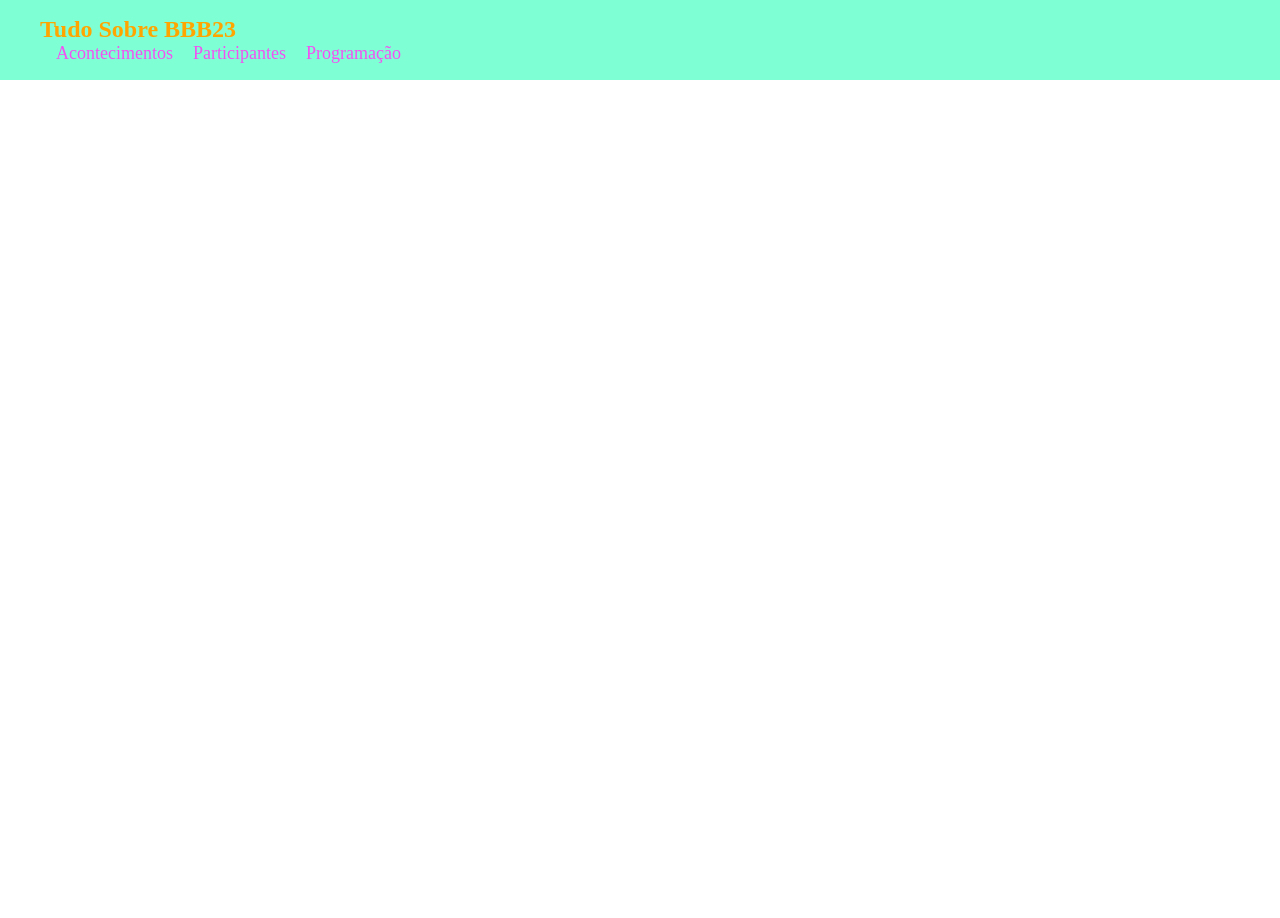
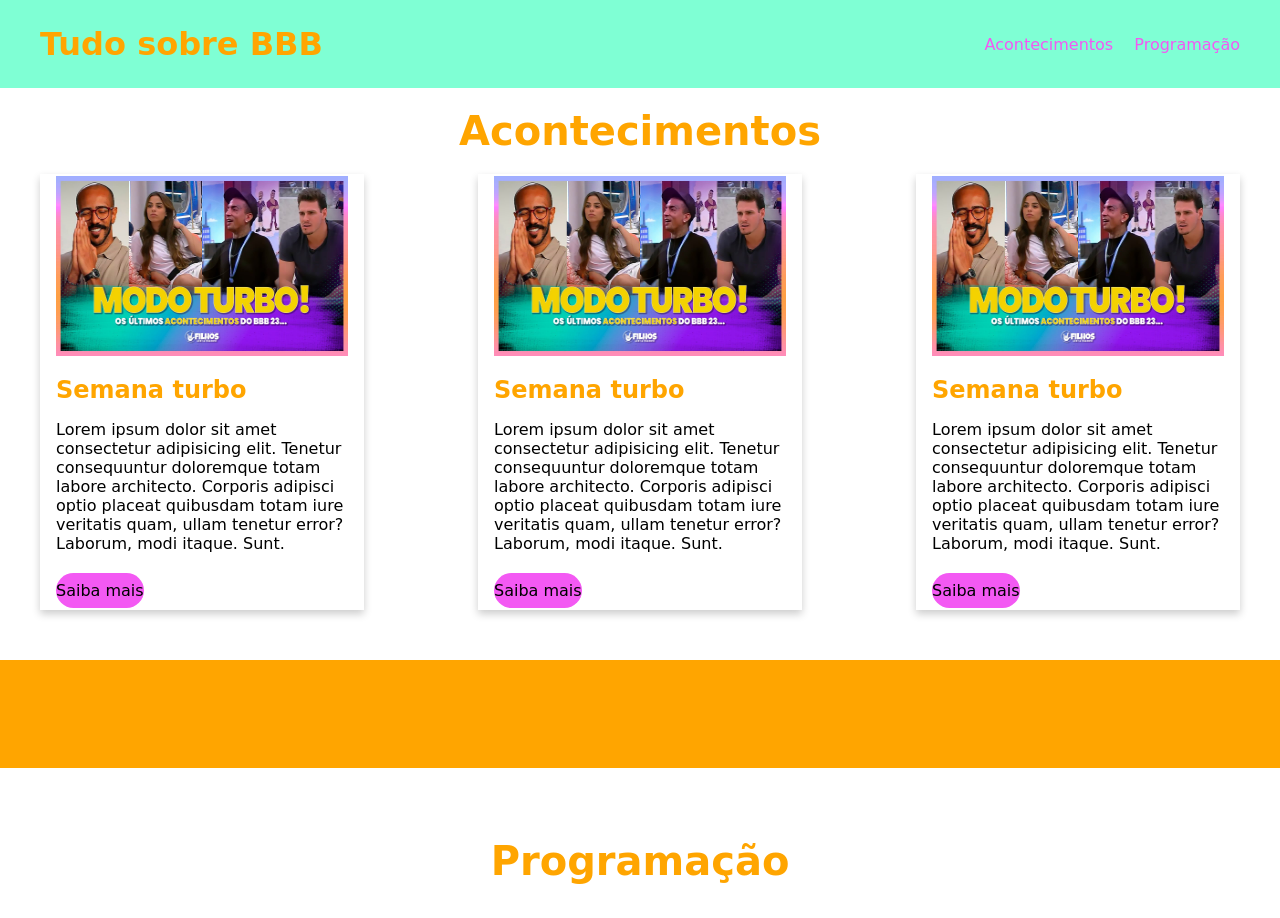
Before and after one commit to RaquelATeixeira51/tarefas_ebac, a plain HTML site: page src/index.html in a window 1280 px wide. Shown: the top 918 px of the page. Before the commit the page ends 800 px from the top, so only its background shows below. Drawn offline with Linux system fonts and the light colour scheme; a web font is replaced by a local one.

Commit message:
first commit

```diff
--- a/src/css/index.css
+++ b/src/css/index.css
@@ -4,31 +4,148 @@
     box-sizing: border-box;
 }
 
-header {
-    padding: 16px 0;
+header{
+    padding: 25px 0;
     background-color: aquamarine;
     color: orange;
+    font-family: 'Tilt Warp', cursive;
+}
+
+header .container {
+    display: flex;
+    justify-content: space-between;
+    align-items: center;
+}
+
+.container{
+    max-width: 1200px;
+    width: 100%;
+    margin: 0 auto;
+    font-family: 'Tilt Warp', cursive;
 }
 
 header nav li {
     display: inline;
-    margin-left: 16px;
+    padding-left: 16px;
+
 }
 
-header nav li a {
-    color: rgb(243, 80, 243);
+header li a {
     text-decoration: none;
-    font-size: 18px;
+    color: rgb(243, 89, 243);
 }
 
-.container {
-    max-width: 1200px;
-    width: 100%;
-    margin: 0 auto;
+#acontecimentos h1 {
+    padding: 20px 0;
+    color: orange;
+    font-size: 40px;
+    display: flex;
+    flex-direction: column;
+    font-family: 'Tilt Warp', cursive;
+    align-items: center;
+
 }
 
-header .container {
+#acontecimentos .container{
     display: flex;
-    align-items: center;
+    position: relative;
     justify-content: space-between;
 }
+
+.card-acontecimentos img{
+    height: 180px;
+    width: 100%;
+}
+
+.card-acontecimentos a {
+    background-color: rgb(243, 89, 243);
+    color: black;
+    border-radius: 30px;
+    text-decoration: none;
+    padding: 8px 0;
+    display: inline-block;
+    margin-top: 20px;
+}
+
+.card-acontecimentos h2 {
+    color: orange;
+    padding: 16px 0;
+}
+
+.card-acontecimentos {
+    box-shadow: 0 4px 8px 0 rgba(0,0,0,0.2);
+    transition: 0.3s;
+    width: 27%;
+    padding: 2px 16px;
+    margin-bottom: 50px;
+}
+
+.card-acontecimentos:hover {
+    box-shadow: 0 8px 16px 0 rgba(0,0,0,0.2);
+}
+
+#sep .separador {
+    background-color:orange;
+    margin-bottom: 50px;
+}
+
+#programacao h1 {
+    padding: 20px 0;
+    color: orange;
+    font-size: 40px;
+    display: flex;
+    flex-direction: column;
+    font-family: 'Tilt Warp', cursive;
+    align-items: center;
+
+}
+
+#programacao .container {
+    display: flex;
+    flex-direction: column;
+    align-items: center;
+    margin-bottom: 30px;
+}
+
+#programacao .container img {
+    max-width: 680px;
+    width: 100%;
+    padding: 16px 2px;
+}
+
+#footer h1 {
+    padding: 20px 0;
+    color: orange;
+    font-size: 40px;
+    display: flex;
+    flex-direction: column;
+    font-family: 'Tilt Warp', cursive;
+    margin-left: 30px;
+
+}
+
+form {
+    margin-left: 30px;
+}
+
+label {
+    padding: 12px 12px 12px 0;
+    display: inline-block;
+  }
+
+  input[type=submit] {
+    background-color: orange;
+    color: white;
+    padding: 12px 20px;
+    border: none;
+    border-radius: 20px;
+    cursor: pointer;
+  }
+
+  input[type=submit]:hover {
+    background-color: purple;
+  }
+
+  input[type=email] {
+    border-radius: 20px;
+  }
--- a/src/index.html
+++ b/src/index.html
@@ -1,30 +1,117 @@
 <!DOCTYPE html>
 <html lang="en">
+
 <head>
     <meta charset="UTF-8">
     <meta http-equiv="X-UA-Compatible" content="IE=edge">
     <meta name="viewport" content="width=device-width, initial-scale=1.0">
     <link rel="stylesheet" href="./css/index.css">
+    <link rel="preconnect" href="https://fonts.googleapis.com">
+    <link rel="preconnect" href="https://fonts.gstatic.com" crossorigin>
+    <link href="https://fonts.googleapis.com/css2?family=Tilt+Warp&display=swap" rel="stylesheet">
     <title>Tudo sobre BBB</title>
 </head>
+
 <body>
     <header>
         <div class="container">
+            <h1>Tudo sobre BBB</h1>
             <nav>
-                <h1>Tudo Sobre BBB23</h1>
                 <ul>
                     <li>
-                        <a href="#">Acontecimentos</a>
+                        <a href="#acontecimentos">Acontecimentos</a>
                     </li>
                     <li>
-                        <a href="#">Participantes</a>
-                    </li>
-                    <li>
-                        <a href="#">Programação</a>
+                        <a href="#programacao">Programação</a>
                     </li>
                 </ul>
             </nav>
         </div>
     </header>
+    <section id="acontecimentos">
+        <h1>Acontecimentos</h1>
+        <div class="container">
+            <div class="card-acontecimentos">
+                <img src="./img/acontecimentos.jpg">
+                <h2>Semana turbo</h2>
+                <p>Lorem ipsum dolor sit amet consectetur adipisicing elit. Tenetur consequuntur doloremque totam labore
+                    architecto. Corporis adipisci optio placeat quibusdam totam iure veritatis quam, ullam tenetur
+                    error? Laborum, modi itaque. Sunt.</p>
+                <a href="#">Saiba mais</a>
+            </div>
+
+            <div class="card-acontecimentos">
+                <img src="./img/acontecimentos.jpg">
+                <h2>Semana turbo</h2>
+                <p>Lorem ipsum dolor sit amet consectetur adipisicing elit. Tenetur consequuntur doloremque totam labore
+                    architecto. Corporis adipisci optio placeat quibusdam totam iure veritatis quam, ullam tenetur
+                    error? Laborum, modi itaque. Sunt.</p>
+                <a href="#">Saiba mais</a>
+            </div>
+
+            <div class="card-acontecimentos">
+                <img src="./img/acontecimentos.jpg">
+                <h2>Semana turbo</h2>
+                <p>Lorem ipsum dolor sit amet consectetur adipisicing elit. Tenetur consequuntur doloremque totam labore
+                    architecto. Corporis adipisci optio placeat quibusdam totam iure veritatis quam, ullam tenetur
+                    error? Laborum, modi itaque. Sunt.</p>
+                <a href="#">Saiba mais</a>
+            </div>
+        </div>
+    </section>
+    <section id="sep">
+        <div class="separador">
+            <br>
+            <br>
+            <br>
+            <br>
+            <br>
+            <br>
+        </div>
+    </section>
+
+    <section id="programacao">
+        <h1>Programação</h1>
+        <div class="container">
+            <img src="./img/programacao.jfif">
+            <ul>
+                <li>
+                    <p>Dia 20/03 Paredão falso</p>
+                </li>
+                <li>
+                    <p>Dia 25/03 Prova do lider</p>
+                </li>
+                <li>
+                    <p>Dia 28/03 Prova do anjo</p>
+                </li>
+                <li>
+                    <p>Dia 01/04 Votação</p>
+                </li>
+                <li>
+                    <p>Dia 06/04 Toca o Big fone</p>
+                </li>
+            </ul>
+        </div>
+    </section>
+    <section id="sep">
+        <div class="separador">
+            <br>
+            <br>
+            <br>
+            <br>
+            <br>
+            <br>
+        </div>
+    </section>
+    <section id="footer">
+        <h1>Sign-letter</h1>
+
+        <form>
+            <label for="email">Digite aqui seu email:</label>
+            <input type="email" id="email"><br>
+            <input type="submit" value="Enviar" onclick="">
+        </form>
+    </section>
 </body>
+
 </html>
```
Also changed, not shown: src/img/acontecimentos.jpg (added), src/img/programacao.jfif (added).
